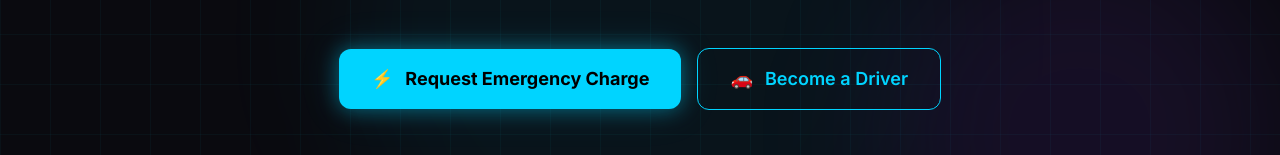
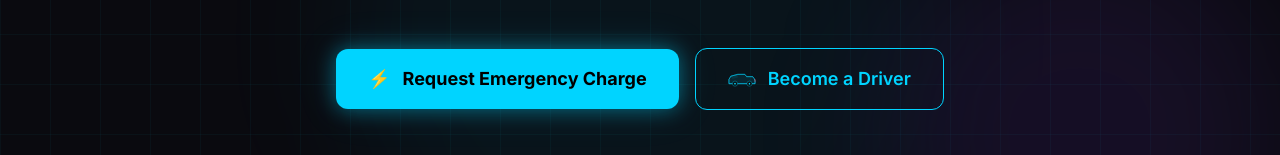
Before and after one commit to ericwjr-agent/on-the-way, a Next.js app: page / in a window 1280 px wide. Shown: the part 466-621 px from the top of the page. Built offline with nearby package versions, Linux system fonts and the light colour scheme.

Commit message:
feat: replace red car emoji with Cybertruck SVG icon component

```diff
--- a/app/page.tsx
+++ b/app/page.tsx
@@ -1,6 +1,7 @@
 'use client';
 
 import Link from 'next/link';
+import CybertruckIcon from '@/components/CybertruckIcon';
 
 export default function HomePage() {
   return (
@@ -62,7 +63,7 @@ export default function HomePage() {
               Request Emergency Charge
             </Link>
             <Link href="/driver" className="btn-secondary text-lg py-5 px-10 flex items-center gap-3">
-              <span>🚗</span>
+              <CybertruckIcon className="w-7 h-7" />
               Become a Driver
             </Link>
           </div>
@@ -176,7 +177,9 @@ export default function HomePage() {
       {/* Driver CTA */}
       <section className="py-24 px-6 bg-gradient-to-br from-brand-purple/20 via-transparent to-brand-cyan/10">
         <div className="max-w-3xl mx-auto text-center">
-          <div className="text-5xl mb-6">🚗</div>
+          <div className="mb-6">
+            <CybertruckIcon className="w-24 h-24 mx-auto" />
+          </div>
           <h2 className="text-4xl font-bold mb-4">Own a Cybertruck?</h2>
           <p className="text-gray-400 text-xl mb-8">
             Join our network of emergency charge providers. Set your own hours,
--- /dev/null
+++ b/components/CybertruckIcon.tsx
@@ -0,0 +1,70 @@
+export default function CybertruckIcon({ className = 'w-16 h-16' }: { className?: string }) {
+  return (
+    <svg
+      viewBox="0 0 120 68"
+      fill="none"
+      xmlns="http://www.w3.org/2000/svg"
+      className={className}
+    >
+      <defs>
+        <filter id="ct-glow" x="-20%" y="-20%" width="140%" height="140%">
+          <feGaussianBlur stdDeviation="2.5" result="blur"/>
+          <feMerge>
+            <feMergeNode in="blur"/>
+            <feMergeNode in="SourceGraphic"/>
+          </feMerge>
+        </filter>
+      </defs>
+
+      {/* Body fill — subtle cyan tint */}
+      <polygon
+        points="4,54 4,36 12,22 42,14 72,14 80,24 106,24 112,32 116,42 116,54"
+        fill="#00d4ff"
+        opacity="0.10"
+      />
+
+      {/* Body outline — glowing cyan */}
+      <polygon
+        points="4,54 4,36 12,22 42,14 72,14 80,24 106,24 112,32 116,42 116,54"
+        fill="none"
+        stroke="#00d4ff"
+        strokeWidth="2"
+        strokeLinejoin="miter"
+        filter="url(#ct-glow)"
+      />
+
+      {/* Windshield */}
+      <polygon
+        points="12,22 42,14 42,28 18,34"
+        fill="#00d4ff"
+        opacity="0.08"
+        stroke="#00d4ff"
+        strokeWidth="0.75"
+        strokeOpacity="0.4"
+      />
+
+      {/* Front light bar */}
+      <line x1="4" y1="36" x2="4" y2="44"
+        stroke="#00d4ff" strokeWidth="3" strokeLinecap="round"
+        filter="url(#ct-glow)" opacity="0.9"/>
+
+      {/* Rear light bar */}
+      <line x1="116" y1="36" x2="116" y2="44"
+        stroke="#ff4560" strokeWidth="3" strokeLinecap="round" opacity="0.8"/>
+
+      {/* Undercarriage line */}
+      <line x1="4" y1="54" x2="116" y2="54"
+        stroke="#00d4ff" strokeWidth="1" opacity="0.3"/>
+
+      {/* Front wheel */}
+      <circle cx="30"  cy="54" r="11" fill="#0a0a0a" stroke="#00d4ff" strokeWidth="1.5"/>
+      <circle cx="30"  cy="54" r="5"  fill="#00d4ff" opacity="0.2"/>
+      <circle cx="30"  cy="54" r="2.5" fill="#00d4ff" filter="url(#ct-glow)"/>
+
+      {/* Rear wheel */}
+      <circle cx="92"  cy="54" r="11" fill="#0a0a0a" stroke="#00d4ff" strokeWidth="1.5"/>
+      <circle cx="92"  cy="54" r="5"  fill="#00d4ff" opacity="0.2"/>
+      <circle cx="92"  cy="54" r="2.5" fill="#00d4ff" filter="url(#ct-glow)"/>
+    </svg>
+  );
+}
```
